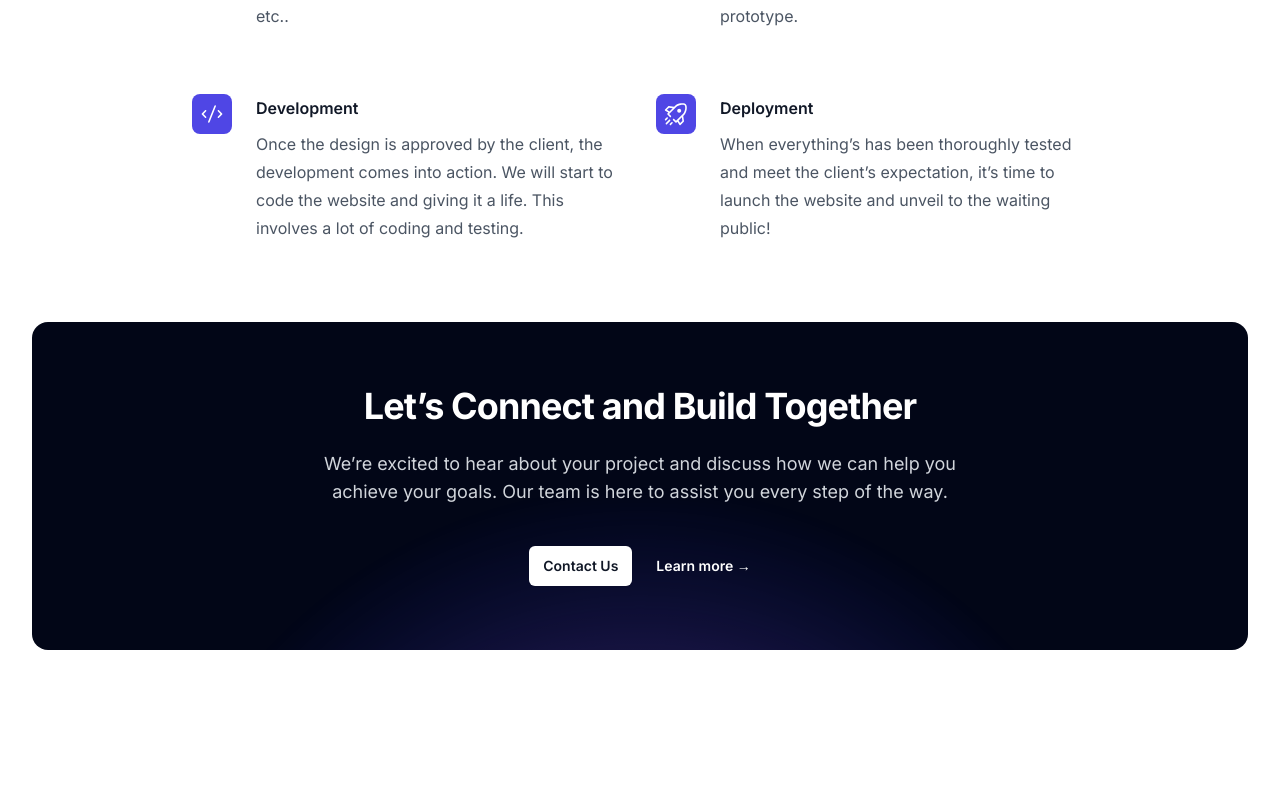
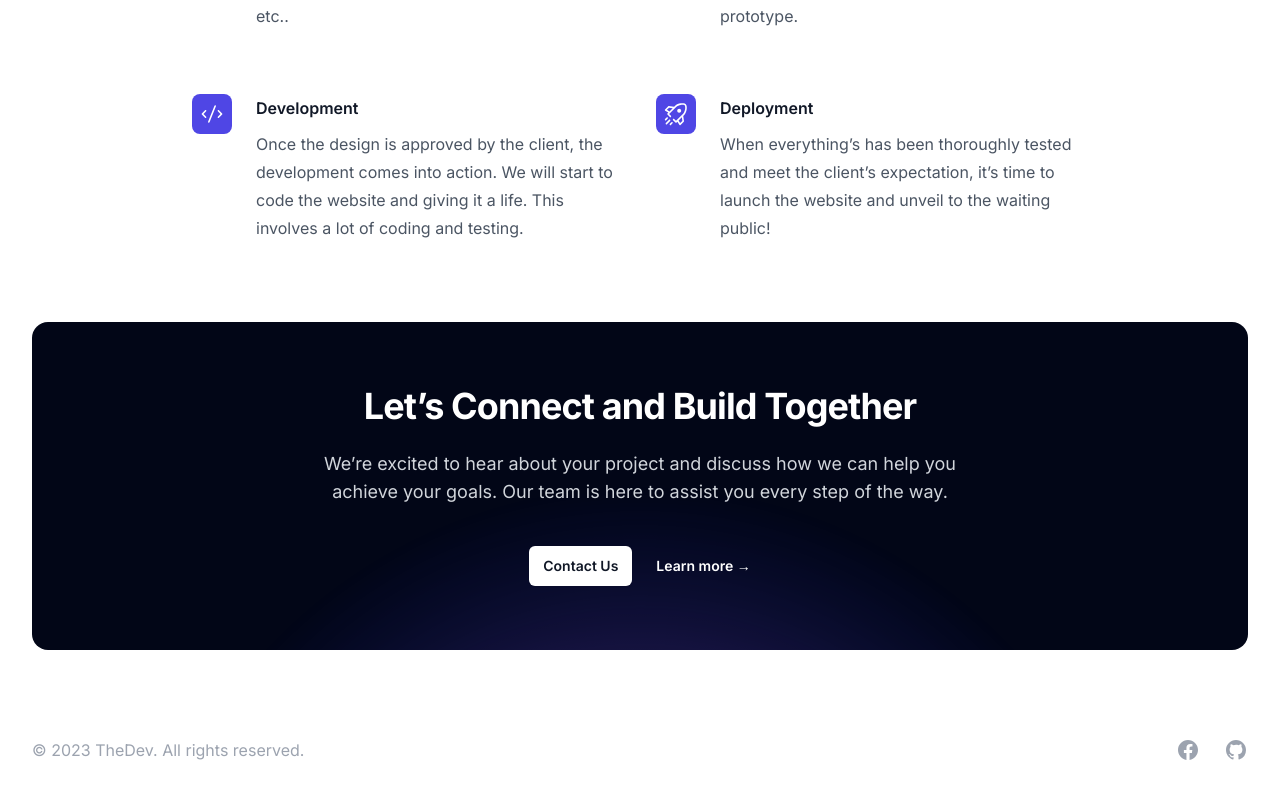
Before and after one commit to monciego/thedev, a Next.js app: page / in a window 1280 px wide. Shown: the part 1458-2256 px from the top of the page. Before the commit the page ends 2148 px from the top, so only its background shows below. Built offline with nearby package versions, Linux system fonts and the light colour scheme.

Commit message:
feat: add feature

```diff
--- a/app/page.tsx
+++ b/app/page.tsx
@@ -12,6 +12,7 @@ import {
 } from '@radix-ui/react-icons';
 
 export default function Home() {
+  const currentYear = new Date().getFullYear();
   return (
     <>
       <main className='flex flex-col sm:items-center justify-center px-4 mt-6 sm:mt-16'>
@@ -191,6 +192,56 @@ export default function Home() {
           </div>
         </div>
       </div>
+      <footer>
+        <div className='max-w-7xl mx-auto py-12 px-4 sm:px-6 md:flex md:items-center md:justify-between lg:px-8'>
+          <div className='flex justify-center space-x-6 md:order-2'>
+            <a
+              target='__blank'
+              href='https://www.facebook.com/profile.php?id=100095239324549'
+              className='text-gray-400 hover:text-gray-500'
+            >
+              <span className='sr-only'>Facebook</span>
+              <svg
+                className='h-6 w-6'
+                fill='currentColor'
+                viewBox='0 0 24 24'
+                aria-hidden='true'
+              >
+                <path
+                  fillRule='evenodd'
+                  d='M22 12c0-5.523-4.477-10-10-10S2 6.477 2 12c0 4.991 3.657 9.128 8.438 9.878v-6.987h-2.54V12h2.54V9.797c0-2.506 1.492-3.89 3.777-3.89 1.094 0 2.238.195 2.238.195v2.46h-1.26c-1.243 0-1.63.771-1.63 1.562V12h2.773l-.443 2.89h-2.33v6.988C18.343 21.128 22 16.991 22 12z'
+                  clipRule='evenodd'
+                />
+              </svg>
+            </a>
+
+            <a
+              target='__blank'
+              href='https://github.com/thedevco'
+              className='text-gray-400 hover:text-gray-500'
+            >
+              <span className='sr-only'>GitHub</span>
+              <svg
+                className='h-6 w-6'
+                fill='currentColor'
+                viewBox='0 0 24 24'
+                aria-hidden='true'
+              >
+                <path
+                  fillRule='evenodd'
+                  d='M12 2C6.477 2 2 6.484 2 12.017c0 4.425 2.865 8.18 6.839 9.504.5.092.682-.217.682-.483 0-.237-.008-.868-.013-1.703-2.782.605-3.369-1.343-3.369-1.343-.454-1.158-1.11-1.466-1.11-1.466-.908-.62.069-.608.069-.608 1.003.07 1.531 1.032 1.531 1.032.892 1.53 2.341 1.088 2.91.832.092-.647.35-1.088.636-1.338-2.22-.253-4.555-1.113-4.555-4.951 0-1.093.39-1.988 1.029-2.688-.103-.253-.446-1.272.098-2.65 0 0 .84-.27 2.75 1.026A9.564 9.564 0 0112 6.844c.85.004 1.705.115 2.504.337 1.909-1.296 2.747-1.027 2.747-1.027.546 1.379.202 2.398.1 2.651.64.7 1.028 1.595 1.028 2.688 0 3.848-2.339 4.695-4.566 4.943.359.309.678.92.678 1.855 0 1.338-.012 2.419-.012 2.747 0 .268.18.58.688.482A10.019 10.019 0 0022 12.017C22 6.484 17.522 2 12 2z'
+                  clipRule='evenodd'
+                />
+              </svg>
+            </a>
+          </div>
+          <div className='mt-8 md:mt-0 md:order-1'>
+            <p className='text-center text-base text-gray-400'>
+              &copy; {currentYear} TheDev. All rights reserved.
+            </p>
+          </div>
+        </div>
+      </footer>
     </>
   );
 }
```
